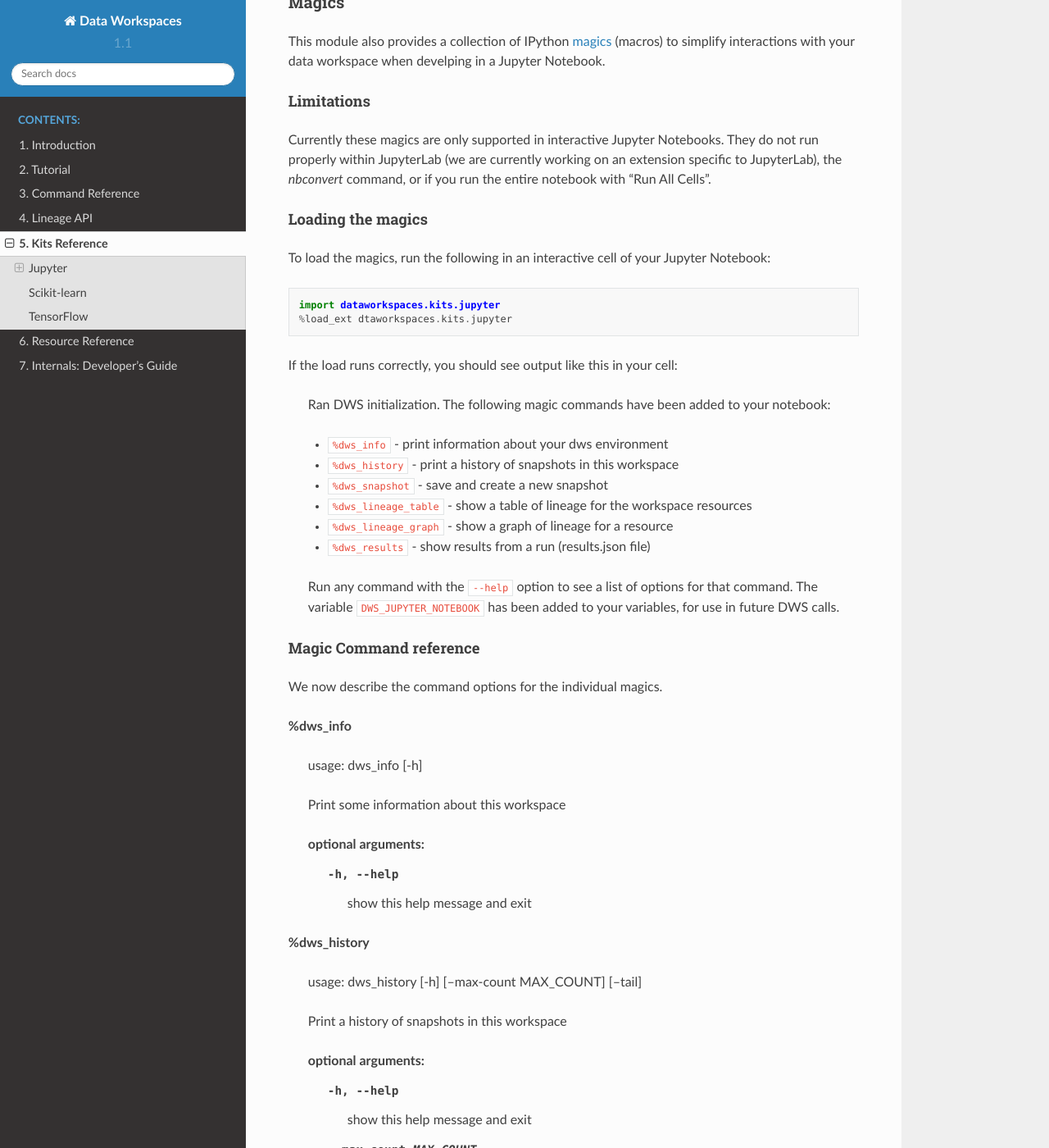
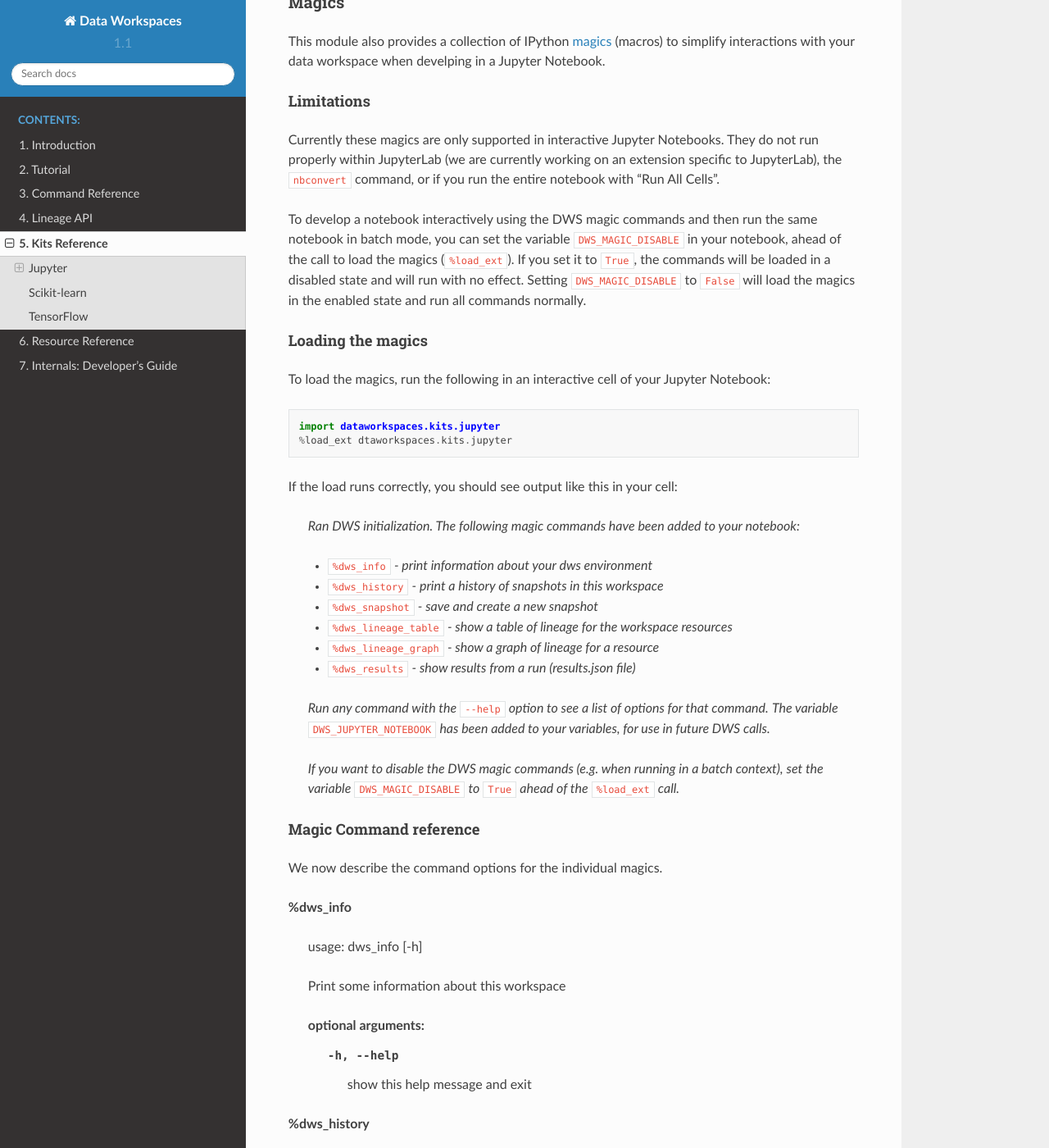
Before and after one commit to data-workspaces/data-workspaces-core, a Sphinx documentation site: the page built from docs/kits.rst, in a window 1280 px wide and 1400 px high, scrolled down 423 px. Shown: the whole window at 82% size. Built offline with Sphinx 7.4.7 and the Read the Docs theme 2.0.0, drawn with Linux system fonts in a browser that asks for light colours.

Commit message:
add suport for disabling the magics from within the notebook

```diff
--- a/docs/kits.rst
+++ b/docs/kits.rst
@@ -20,7 +20,13 @@ Limitations
 ...........
 Currently these magics are only supported in interactive Jupyter Notebooks. They do not run properly
 within JupyterLab (we are currently working on an extension specific to JupyterLab),
-the `nbconvert` command, or if you run the entire notebook with "Run All Cells".
+the ``nbconvert`` command, or if you run the entire notebook with "Run All Cells".
+
+To develop a notebook interactively using the DWS magic commands and then run the same notebook
+in batch mode, you can set the variable ``DWS_MAGIC_DISABLE`` in your notebook, ahead of the
+call to load the magics (``%load_ext``). If you set it to ``True``, the commands will be
+loaded in a disabled state and will run with no effect. Setting ``DWS_MAGIC_DISABLE`` to
+``False`` will load the magics in the enabled state and run all commands normally.
 
 Loading the magics
 ..................
@@ -31,17 +37,21 @@ To load the magics, run the following in an interactive cell of your Jupyter Not
 
 If the load runs correctly, you should see output like this in your cell:
 
-  Ran DWS initialization. The following magic commands have been added to your notebook:
+  *Ran DWS initialization. The following magic commands have been added to your notebook:*
 
-  * ``%dws_info`` - print information about your dws environment
-  * ``%dws_history`` - print a history of snapshots in this workspace
-  * ``%dws_snapshot`` - save and create a new snapshot
-  * ``%dws_lineage_table`` - show a table of lineage for the workspace resources
-  * ``%dws_lineage_graph`` - show a graph of lineage for a resource
-  * ``%dws_results`` - show results from a run (results.json file)
+  * ``%dws_info`` *- print information about your dws environment*
+  * ``%dws_history`` *- print a history of snapshots in this workspace*
+  * ``%dws_snapshot`` *- save and create a new snapshot*
+  * ``%dws_lineage_table`` *- show a table of lineage for the workspace resources*
+  * ``%dws_lineage_graph`` *- show a graph of lineage for a resource*
+  * ``%dws_results`` *- show results from a run (results.json file)*
 
-  Run any command with the ``--help`` option to see a list of options for that command.
-  The variable ``DWS_JUPYTER_NOTEBOOK`` has been added to your variables, for use in future DWS calls.
+  *Run any command with the* ``--help`` *option to see a list of options for that command.*
+  *The variable* ``DWS_JUPYTER_NOTEBOOK`` *has been added to your variables, for use in future DWS calls.*
+
+  *If you want to disable the DWS magic commands (e.g. when running in a batch context),*
+  *set the variable* ``DWS_MAGIC_DISABLE`` *to* ``True`` *ahead of the* ``%load_ext`` *call.*
+
 
 Magic Command reference
 .......................
```
Also changed, not shown: 1 other file.
